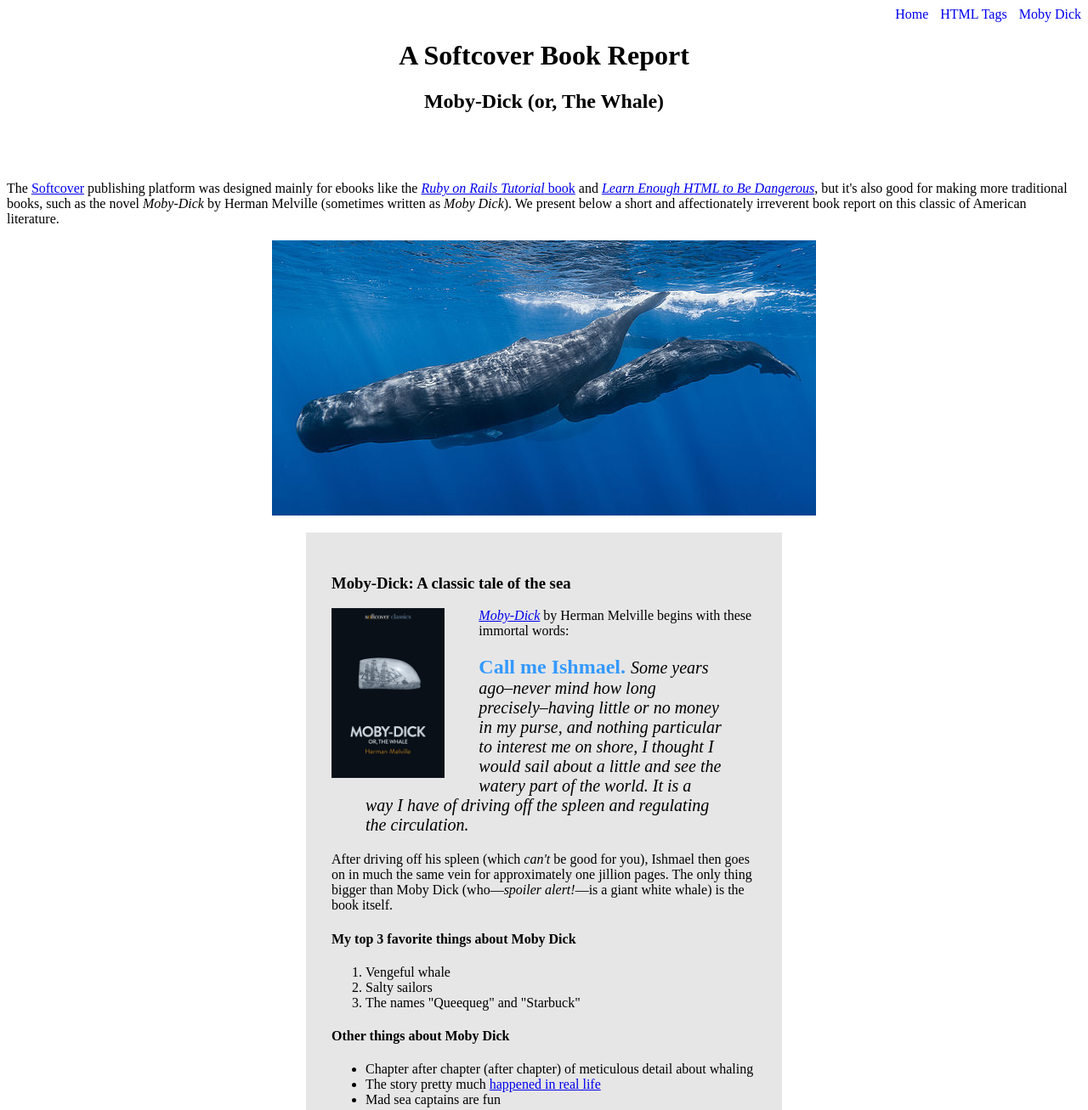
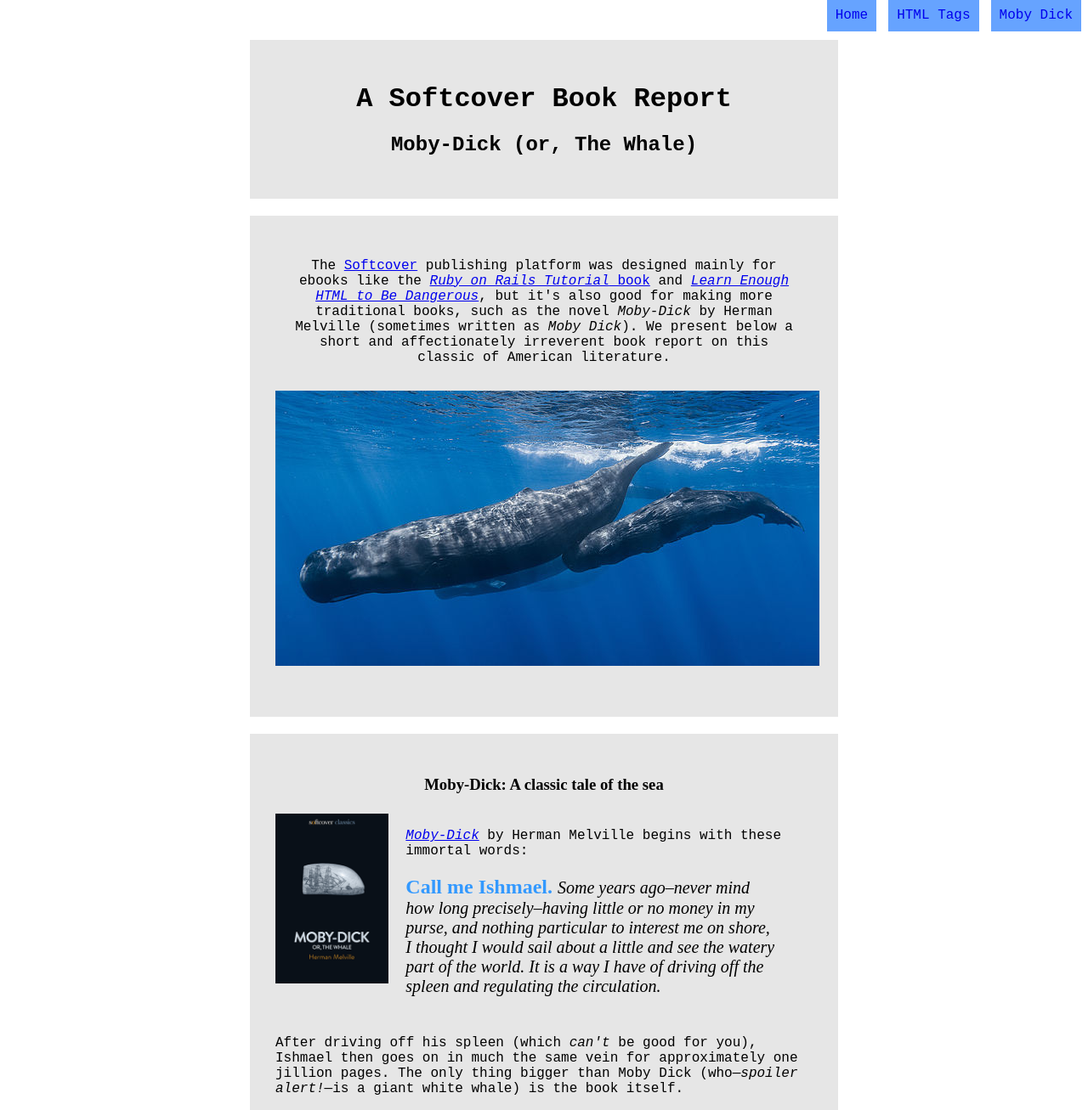
Before and after one commit to pabloarf/sample_website, a plain HTML site: page moby_dick.html in a window 1280 px wide. Shown: the top 1307 px of the page at 85% size. Drawn offline with Linux system fonts and the light colour scheme.

Commit message:
Adds style to moby_dick page

```diff
--- a/moby_dick.html
+++ b/moby_dick.html
@@ -5,24 +5,39 @@
     <meta charset="utf-8">
     <style>
         a:visited {
-            color: red;
+            color: whitesmoke;
+        }
+        .nav {
+            text-decoration: none;
+            background-color: #66a3ff;
+            padding: 10px;
+            font-family: 'Courier New';
+        }
+        header {
+            text-align: center;
+            margin: 20px auto;
+            background-color: #e6e6e6;
+            width: 50%;
+            padding: 30px;
+            font-family: "Courier New";
         }
     </style>
 </head>
 <body>
+    <!--Navigation bar-->
     <div style="text-align: right;">
-        <a href="index.html" style="text-decoration: none;">Home</a>
-        <a href="tags.html" style="margin-left: 10px; text-decoration: none;">HTML Tags</a>
-        <a href="moby_dick.html" style="margin-left: 10px; text-decoration: none;">Moby Dick</a>
+        <a href="index.html" class="nav">Home</a>
+        <a href="tags.html" class="nav" style="margin-left: 10px;">HTML Tags</a>
+        <a href="moby_dick.html" class="nav" style="margin-left: 10px;">Moby Dick</a>
     </div>
-
-    <header style="text-align: center; margin: 0 0 80px;">
+    <!--Headers-->
+    <header>
         <h1>A Softcover Book Report</h1>
         <h2>Moby-Dick (or, The Whale)</h2>
     </header>
-
-    <div>
-        <p>
+    <!--Text and image of sperm whales-->
+    <div style="width: 50%; margin: 20px auto; background-color: #e6e6e6; padding: 30px;">
+        <p style="text-align: center; margin: 20px; font-family: 'Courier New';">
             The <a href="http://www.softcover.io/">Softcover</a> publishing platform
             was designed mainly for ebooks like the
             <a href="http://railstutorial.org/book"><em>Ruby on Rails Tutorial</em>
@@ -33,28 +48,28 @@
             short and affectionately irreverent book report on this classic of
             American literature.
         </p>
+        <a href="https://commons.wikimedia.org/wiki/File:Sperm_whale_pod.jpg">
+            <img src="images/sperm_whales.jpg" alt="sperm whales" style="margin: 30px auto; display: block;">
+        </a>
     </div>
+    <!--Last section-->
+    <div style="width: 50%; margin: 20px auto; padding: 30px; background-color: #e6e6e6;">
 
-    <a href="https://commons.wikimedia.org/wiki/File:Sperm_whale_pod.jpg">
-        <img src="images/sperm_whales.jpg" alt="sperm whales" style="margin: 0 auto; display: block;">
+        <h3 style="padding-bottom: 5px; text-align: center;">Moby-Dick: A classic tale of the sea</h3>
+
+        <!--Book section-->
+        <div>
+            <a href="https://www.softcover.io/read/6070fb03/moby-dick" target="_blank">
+                <img src="images/moby_dick.png" alt="Moby Dick" style="height: 200px; float: left; margin: 0 20px 20px 0;">
             </a>
-
-    <div style="width: 500px; margin: 20px auto; padding: 30px; background-color: #e6e6e6;">
-
-        <h3>Moby-Dick: A classic tale of the sea</h3>
-
-        <a href="https://www.softcover.io/read/6070fb03/moby-dick"
-           target="_blank">
-            <img src="images/moby_dick.png" alt="Moby Dick" style="height: 200px; float: left; margin-right: 40px;">
-        </a>
-
-        <p>
+            <!--Text part-->
+            <div style="padding: 1px 0 10px 0;">
+                <p style="font-family: 'Courier New';">
                     <a href="https://www.softcover.io/read/6070fb03/moby-dick"
                        target="_blank">
                         <em>Moby-Dick</em></a>
                     by Herman Melville begins with these immortal words:
                 </p>
-
                 <blockquote style="font-style: italic; font-size: 20px;">
                     <p>
                     <span style="font-style: normal; font-size: 24px; font-weight: bold; color: #3399ff;">
@@ -67,16 +82,17 @@
                         driving off the spleen and regulating the circulation.
                     </p>
                 </blockquote>
+            </div>
+        </div>
 
-        <p>
+        <p style="font-family: 'Courier New'; clear: left;">
             After driving off his spleen (which <em>can't</em> be good for you),
             Ishmael then goes on in much the same vein for approximately one
             jillion pages. The only thing bigger than Moby Dick (who—<em>spoiler
             alert!</em>—is a giant white whale) is the book itself.
         </p>
-
+        <!--Lists section-->
         <h4>My top 3 favorite things about Moby Dick</h4>
-
         <ol>
             <li>Vengeful whale</li>
             <li>Salty sailors</li>
@@ -84,7 +100,6 @@
         </ol>
 
         <h4>Other things about Moby Dick</h4>
-
         <ul>
             <li>
                 Chapter after chapter (after chapter) of meticulous detail about
```
Also changed, not shown: index.html (+10 -4 lines), tags.html (+11 -4 lines). Lines whose indentation alone changed are shown as unchanged.
